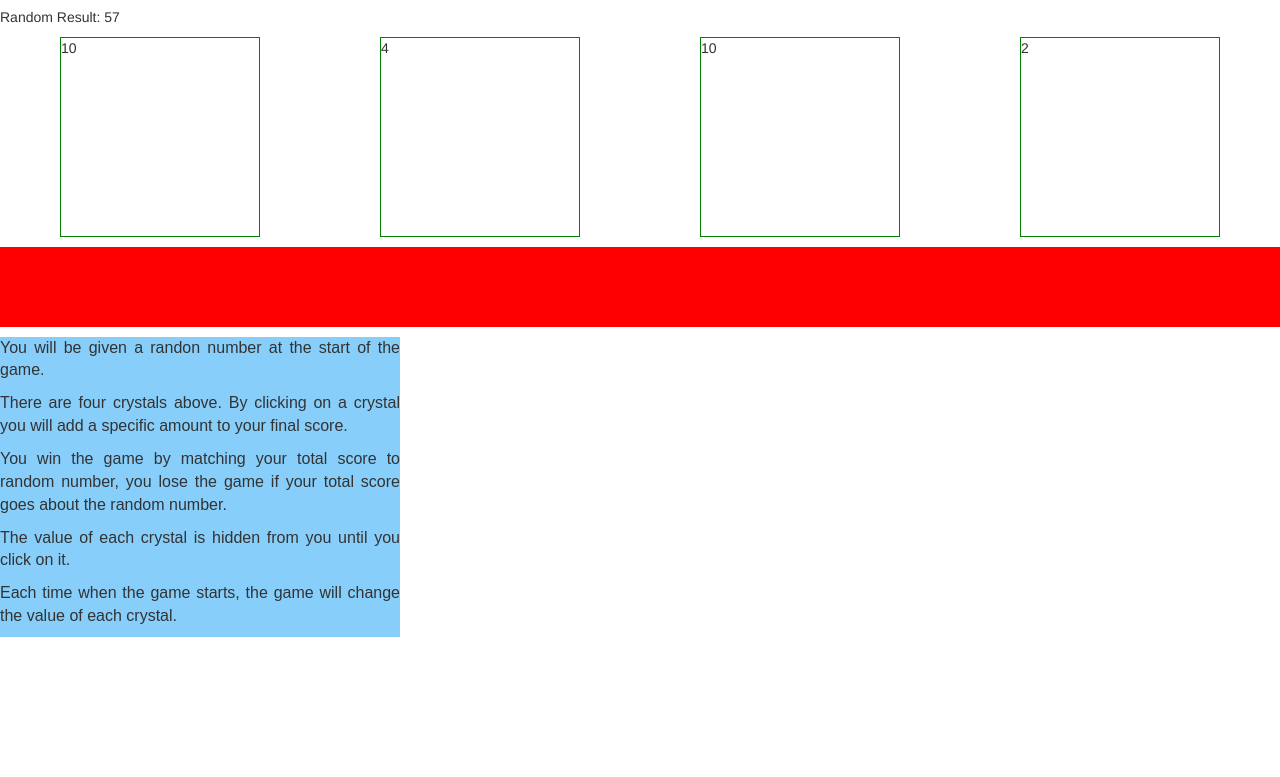
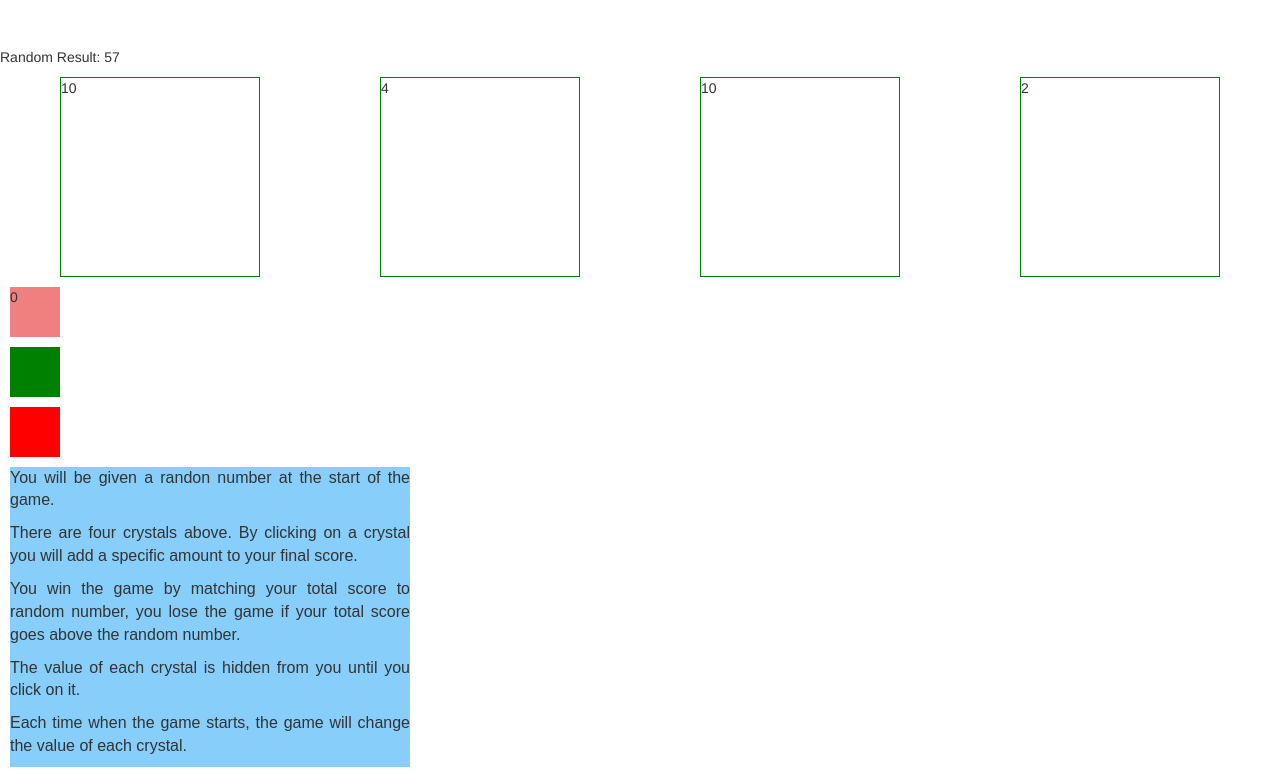
Before and after one commit to knarf6925/unit-4-game, a plain HTML site: page index.html in a window 1280 px wide. Shown: the part 63-840 px from the top of the page. Before the commit the page ends 800 px from the top, so only its background shows below. Drawn offline with nearby package versions, Linux system fonts and the light colour scheme.

Commit message:
added more css

```diff
--- a/assets/css/style.css
+++ b/assets/css/style.css
@@ -1,13 +1,15 @@
 h1{
     background-color: lightblue;
     text-align: center;
-    font-family: Verdana, Geneva, Tahoma, sans-serif;
+    font-family: 'Franklin Gothic Medium', 'Arial Narrow', Arial, sans-serif
 }
 
 .crystals{
     display: flex;
     align-items: center;
     justify-content: space-around;
+
+
 
 
 }
@@ -20,7 +22,7 @@ h1{
 
 .instructions{
     background:lightskyblue;
-    border: 1 px solid black;
+    margin: 10px;
     height: 300px;
     width:  400px;
     text-align: justify;
@@ -31,9 +33,21 @@ h1{
 
 #win {
     background: green;
+    height: 50px;
+    width:  50px;
+    margin: 10px;
 }
 
 #loss {
     background: red;
+    height: 50px;
+    width:  50px;
+    margin: 10px;
+}
 
+#previous {
+    background: lightcoral;
+    height: 50px;
+    width:  50px;
+    margin: 10px;
 }
--- a/assets/javascript/game.js
+++ b/assets/javascript/game.js
@@ -7,6 +7,8 @@ var previous = 0;
 var resetStart = function () {
 
 $(".crystals").empty();
+
+var images = ['', '' , '' ,'']
 
 
     randomResults = Math.floor(Math.random() * 69) + 30;
@@ -28,6 +30,8 @@ $(".crystals").empty();
     $(".crystals").append(crystal);
 
     }
+
+    $("#previous").html(previous);
 }
 
 resetStart();
@@ -36,7 +40,10 @@ resetStart();
         var num = parseInt($(this).attr('dataRandom'));
         previous += num;
 
-      console.log(previous)
+         $("#previous").html(previous);
+
+
+     console.log(previous)
 
         if (previous > randomResults){
 
@@ -44,7 +51,9 @@ resetStart();
 
             $("#loss").html(loss);
            resetStart();
+             $("#previous").html(previous);
            previous = 0;
+
     }
 
         else if (previous === randomResults){
@@ -53,7 +62,10 @@ resetStart();
 
             $("#win").html(win);
             resetStart();
+             $("#previous").html(previous);
             previous = 0;
+
+
         }
 
     });
--- a/index.html
+++ b/index.html
@@ -16,12 +16,15 @@
 
     <h1>Crystal Collector</h1>
 
+    <br><br>
+
     <p id="result"></p>
 
     <div class="crystals">
 
+
      </div>
-
+     <p id="previous"></p>
      <p id="win"></p>
      <p id="loss"</p>
 
@@ -31,7 +34,7 @@
 
          <p>You will be given a randon number at the start of the game.</p>
          <p>There are four crystals above. By clicking on a crystal you will add a specific amount to your final score. </p>
-         <p>You win the game by matching your total score to random number, you lose the game if your total score goes about the random number.</p>
+         <p>You win the game by matching your total score to random number, you lose the game if your total score goes above the random number.</p>
          <p>The value of each crystal is hidden from you until you click on it.</p>
          <p>Each time when the game starts, the game will change the value of each crystal.</p>
 
@@ -43,3 +46,6 @@
         <script type="text/javascript" src="assets/javascript/game.js"></script>
 
         </body>
+
+
+</html>
```
